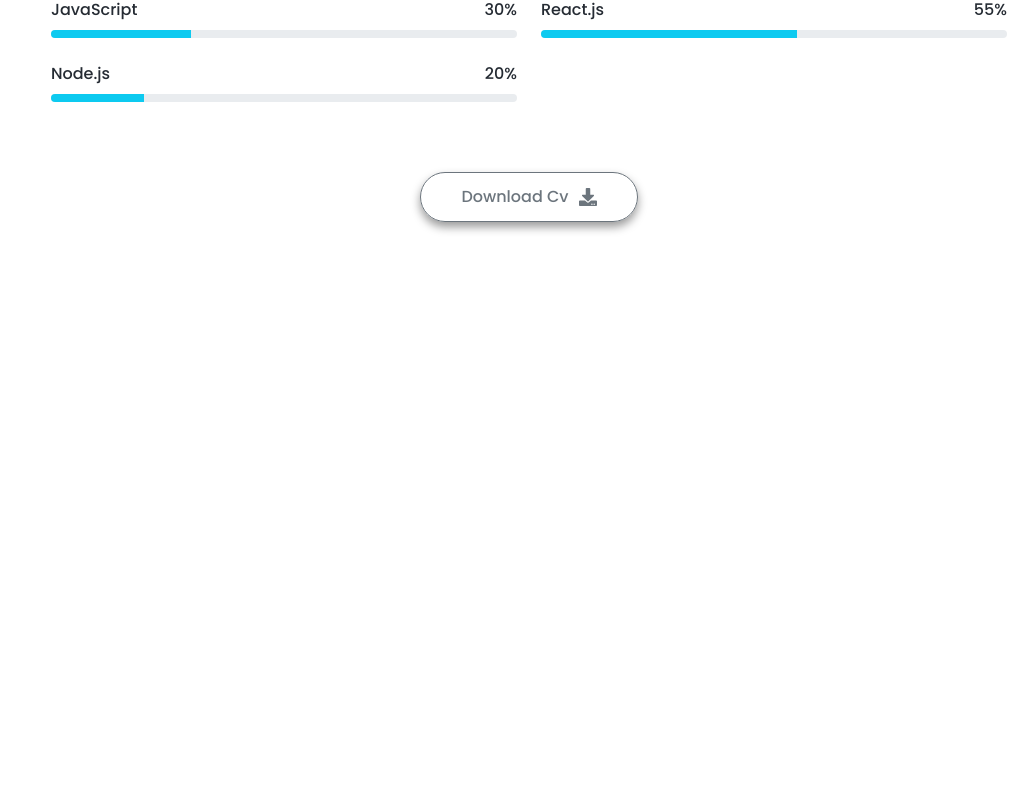
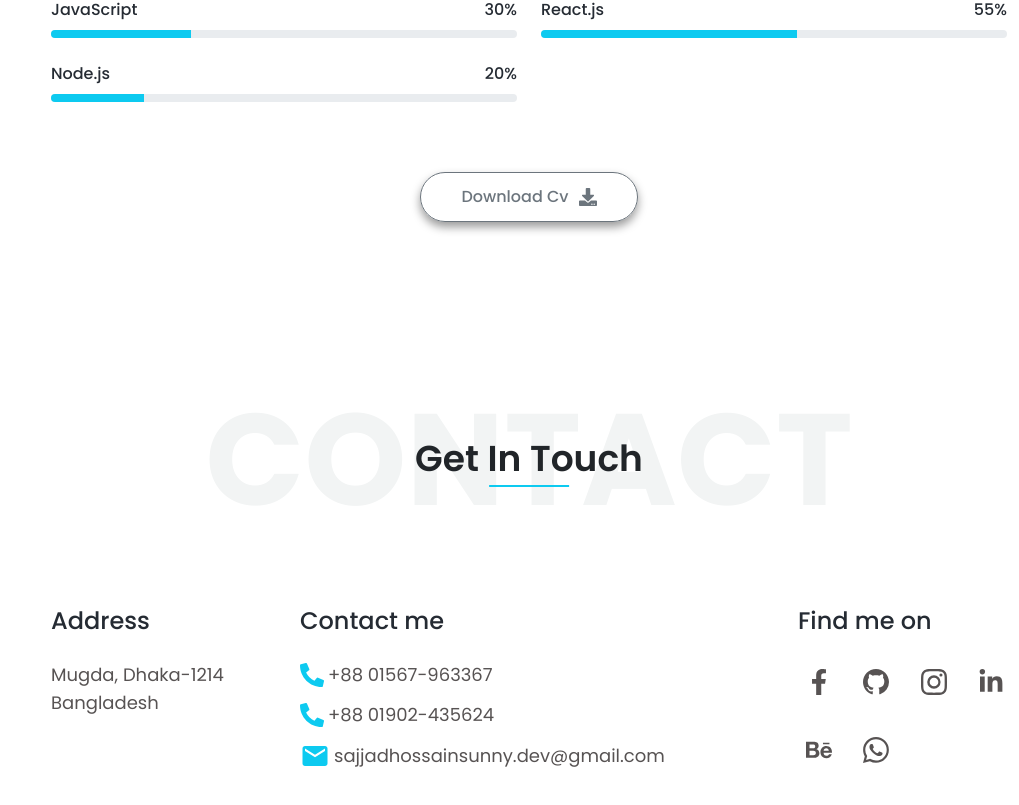
Before and after one commit to sajjadsunny-dev/myPortfolio, a React (Vite) app: page / in a window 1280 px wide. Shown: the part 3479-4284 px from the top of the page, without its empty margins (261-1280 px from the left). Before the commit the page ends 3771 px from the top, so only its background shows below. Built offline with nearby package versions, Linux system fonts and the light colour scheme.

Commit message:
Add: Contact section Completed

```diff
--- /dev/null
+++ b/src/components/Contact/Contact.jsx
@@ -0,0 +1,76 @@
+import { FaPhoneAlt } from 'react-icons/fa';
+import { MdMail } from 'react-icons/md';
+import { FaFacebookF, FaLinkedinIn, FaBehance } from 'react-icons/fa';
+import { BsInstagram, BsGithub, BsWhatsapp } from 'react-icons/bs';
+
+const Contact = () => {
+   return (
+      <>
+         <section className="bg-white">
+            <div className="max-w-customContainer mx-auto px-3 py-70">
+               <div className="relative mb-12">
+                  <h2 className="sectionHeading font-poppins text-[130px] text-headingTextShadow font-bold text-center">CONTACT</h2>
+                  <div className="absolute top-1/2 left-1/2 translate-x-[-50%] translate-y-[-50%]">
+                     <p className="font-poppins text-4xl text-headingText font-semibold select-none relative after:content-[''] after:absolute after:w-[80px] after:h-[2px] after:bg-themeColor after:left-1/2 after:bottom-[0] after:translate-x-[-50%] after:translate-y-2">Get In Touch</p>
+                  </div>
+               </div>
+
+               <div className="grid grid-cols-12 gap-10">
+                  <div className="col-span-3">
+                     <h4 className="font-poppins text-2xl text-contactHead font-medium mb-6">Address</h4>
+                     <p className="font-poppins text-lg text-paragraph">Mugda, Dhaka-1214 Bangladesh</p>
+                  </div>
+
+                  <div className="col-span-6">
+                     <h4 className="font-poppins text-2xl text-contactHead font-medium mb-6">Contact me</h4>
+                     <div className="">
+                        <a className="font-poppins text-lg text-paragraph flex items-center mb-3" href="tel:+8801567963367">
+                           <FaPhoneAlt className="text-themeColor text-2xl mr-1" />
+                           +88 01567-963367
+                        </a>
+
+                        <a className="font-poppins text-lg text-paragraph flex items-center mb-3" href="tel:+8801902435624">
+                           <FaPhoneAlt className="text-themeColor text-2xl mr-1" />
+                           +88 01902-435624
+                        </a>
+
+                        <a className="font-poppins text-lg text-paragraph flex items-center" href="mailto:sajjadhossainsunny.dev@gmail.com">
+                           <MdMail className="text-themeColor text-3xl mr-1" />
+                           sajjadhossainsunny.dev@gmail.com
+                        </a>
+                     </div>
+                  </div>
+
+                  <div className="col-span-3">
+                     <h4 className="font-poppins text-2xl text-contactHead font-medium mb-6">Find me on</h4>
+
+                     <div className="grid grid-cols-4 gap-5">
+                        <div className="col-span-1">
+                           <a href='#' className="p-2 inline-block rounded-[5px] text-[26px] text-paragraph cursor-pointer duration-200 hover:bg-[#3b5998] hover:text-white"><FaFacebookF /></a>
+                        </div>
+                        <div className="col-span-1">
+                           <a href='#' className="p-2 inline-block rounded-[5px] text-[26px] text-paragraph cursor-pointer duration-200 hover:bg-[#919191] hover:text-white"><BsGithub /></a>
+                        </div>
+                        <div className="col-span-1">
+                           <a href='#' className="p-2 inline-block rounded-[5px] text-[26px] text-paragraph cursor-pointer duration-200 hover:bg-gradient-to-r hover:from-pink-500 hover:to-yellow-500 hover:text-white"><BsInstagram /></a>
+                        </div>
+                        <div className="col-span-1">
+                           <a href='#' className="p-2 inline-block rounded-[5px] text-[26px] text-paragraph cursor-pointer duration-200 hover:bg-[#0A66C2] hover:text-white"><FaLinkedinIn /></a>
+                        </div>
+                        <div className="col-span-1">
+                           <a href='#' className="p-2 inline-block rounded-[5px] text-[26px] text-paragraph cursor-pointer duration-200 hover:bg-[#053eff] hover:text-white"><FaBehance /></a>
+                        </div>
+                        <div className="col-span-1">
+                           <a href='#' className="p-2 inline-block rounded-[5px] text-[26px] text-paragraph cursor-pointer duration-200 hover:bg-[#5bf87c] hover:text-white"><BsWhatsapp /></a>
+                        </div>
+                     </div>
+
+                  </div>
+               </div>
+            </div>
+         </section>
+      </>
+   )
+}
+
+export default Contact
--- a/src/pages/Contents/Contents.jsx
+++ b/src/pages/Contents/Contents.jsx
@@ -2,6 +2,7 @@
 import Banner from "../../components/Banner/Banner"
 import Services from "../../components/Services/Services"
 import Resume from "../../components/Resume/Resume"
+import Contact from "../../components/Contact/Contact"
 
 
 const Contents = () => {
@@ -12,6 +13,7 @@
             <AboutMe />
             <Services />
             <Resume />
+            <Contact />
          </div>
       </>
    )
```
